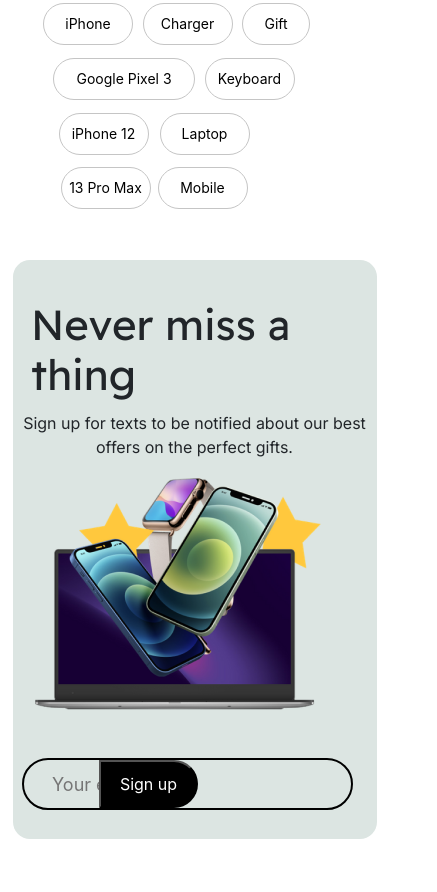
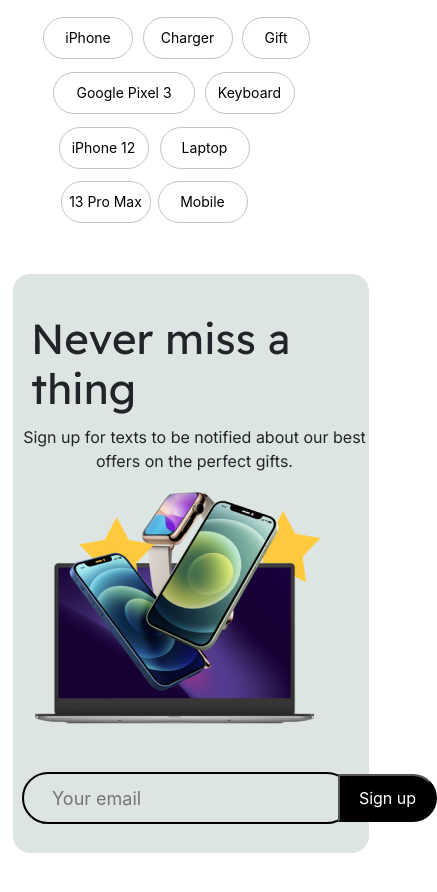
Before and after one commit to TommyBryson/Apple, a plain HTML site: page index.html in a window 390 px wide. Shown: the part 8905-9797 px from the top of the page, 437 px wide, since content can reach past the window. Drawn offline with nearby package versions, Linux system fonts and the light colour scheme.

Commit message:
Update apple.css

```diff
--- a/apple.css
+++ b/apple.css
@@ -452,7 +452,7 @@ p {
 
 @media (max-width: 800px) {
     body {
-        width: 99.2%;
+        width: 97%;
     }
     li {
         display: none;
@@ -728,7 +728,7 @@ p {
         cursor: pointer;
         background-color: #000;
         color: #fff;
-        margin-left: -243px;
+        margin-left: -4px;
         border-radius: 0 44px 44px 0;
         min-width: 99px;
     }
```
